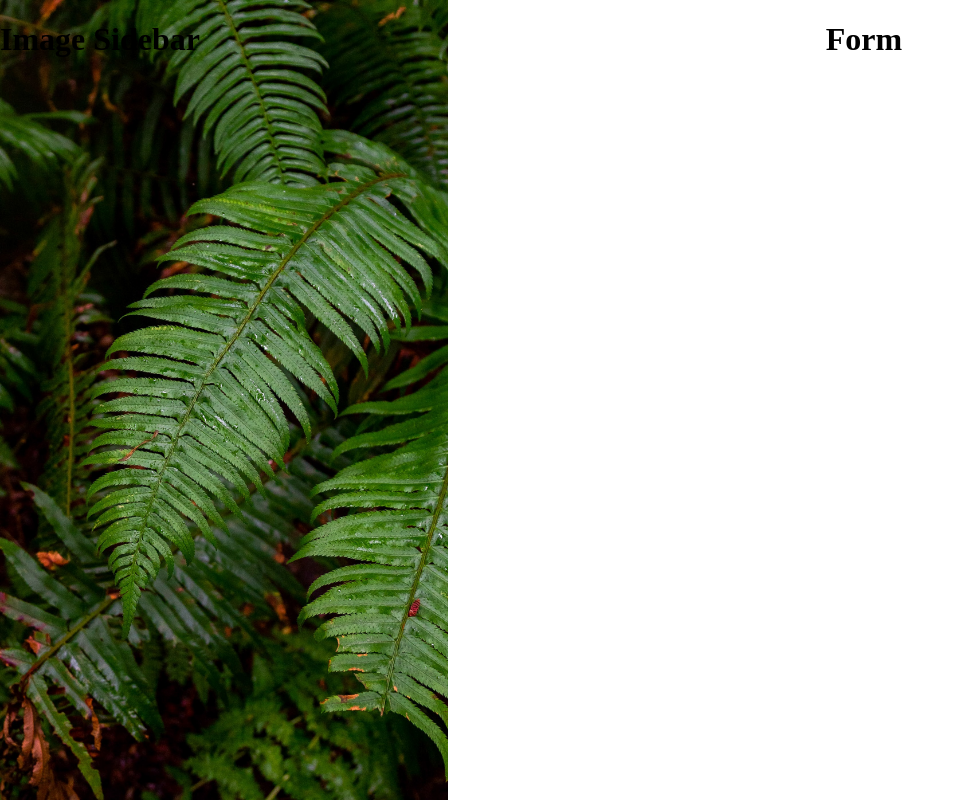
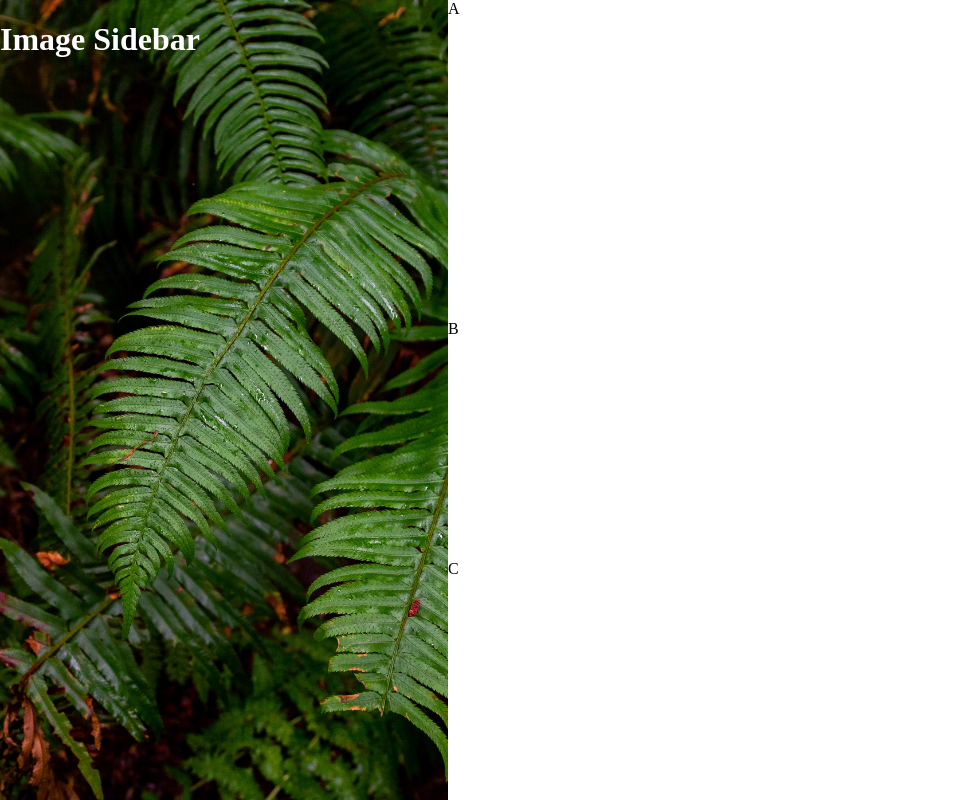
Before and after one commit to lightningwind/odin-sign-up-form, a plain HTML site: page index.html in a window 1280 px wide. Shown: the whole page, without its empty margins (0-965 px from the left). Drawn offline with Linux system fonts and the light colour scheme.

Commit message:
Create three divs for the right half

```diff
--- a/index.html
+++ b/index.html
@@ -13,7 +13,9 @@
             <h1>Image Sidebar</h1>
         </div>
         <div class="right">
-            <h1>Form</h1>
+            <div class="first">A</div>
+            <div class="second">B</div>
+            <div class="third">C</div>
         </div>
     </div>
 </body>
--- a/style.css
+++ b/style.css
@@ -15,10 +15,22 @@ body {
     background-repeat: no-repeat;
     background-size: cover;
     width: 35%;
+    color: #FFF;
 }
 
 .right {
     display: flex;
-    justify-content: center;
-    width: 65%;
+    flex-direction: column;
 }
+
+.first {
+    height: 40%;
+}
+
+.second {
+    height: 30%;
+}
+
+.third {
+    height: 30%;
+}
```
